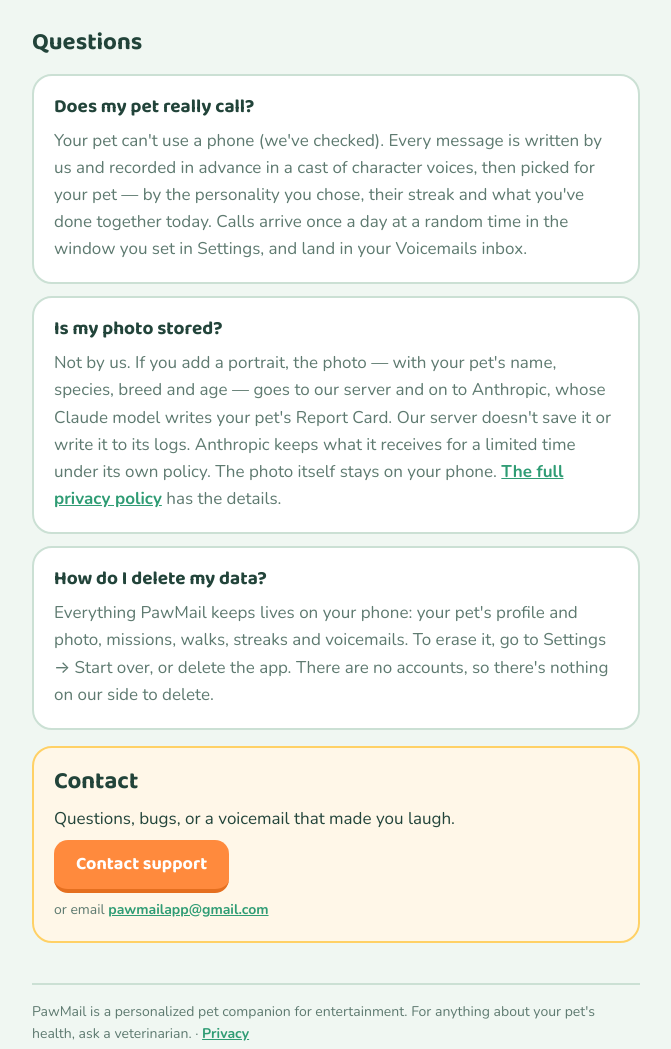
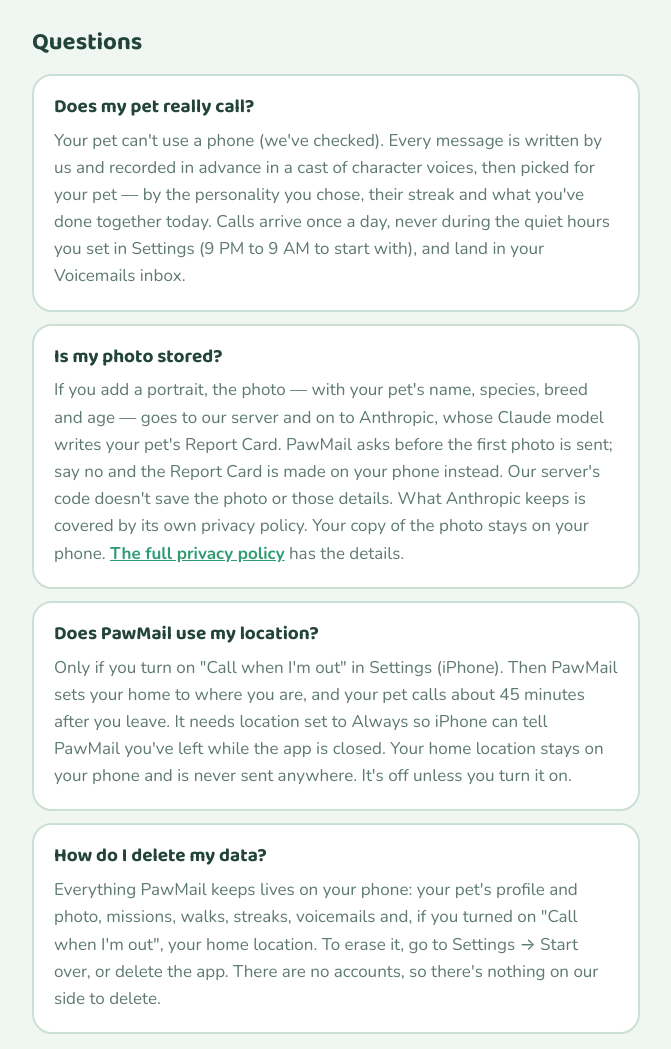
Before and after one commit to cobaltvids-boop/pawmail-site, a plain HTML site: page index.html in a window 1280 px wide. Shown: the part 347-1396 px from the top of the page, without its empty margins (304-975 px from the left). Drawn offline with nearby package versions, Linux system fonts and the light colour scheme.

Commit message:
Support + privacy: quiet hours, photo consent, location, server wording
Co-Authored-By: Claude Opus 5.5 <noreply@anthropic.com>

```diff
--- a/index.html
+++ b/index.html
@@ -40,19 +40,30 @@
         <p>
           Your pet can't use a phone (we've checked). Every message is written by us and recorded in
           advance in a cast of character voices, then picked for your pet — by the personality you
-          chose, their streak and what you've done together today. Calls arrive once a day at a random
-          time in the window you set in Settings, and land in your Voicemails inbox.
+          chose, their streak and what you've done together today. Calls arrive once a day, never during
+          the quiet hours you set in Settings (9 PM to 9 AM to start with), and land in your Voicemails inbox.
         </p>
       </div>
 
       <div class="card">
         <h3>Is my photo stored?</h3>
         <p>
-          Not by us. If you add a portrait, the photo — with your pet's name, species, breed and
-          age — goes to our server and on to Anthropic, whose Claude model writes your pet's Report
-          Card. Our server doesn't save it or write it to its logs. Anthropic keeps what it receives
-          for a limited time under its own policy. The photo itself stays on your phone.
+          If you add a portrait, the photo — with your pet's name, species, breed and age — goes to
+          our server and on to Anthropic, whose Claude model writes your pet's Report Card. PawMail
+          asks before the first photo is sent; say no and the Report Card is made on your phone
+          instead. Our server's code doesn't save the photo or those details. What Anthropic keeps is
+          covered by its own privacy policy. Your copy of the photo stays on your phone.
           <a href="privacy.html">The full privacy policy</a> has the details.
+        </p>
+      </div>
+
+      <div class="card">
+        <h3>Does PawMail use my location?</h3>
+        <p>
+          Only if you turn on "Call when I'm out" in Settings (iPhone). Then PawMail sets your home to
+          where you are, and your pet calls about 45 minutes after you leave. It needs location set to
+          Always so iPhone can tell PawMail you've left while the app is closed. Your home location stays
+          on your phone and is never sent anywhere. It's off unless you turn it on.
         </p>
       </div>
 
@@ -60,7 +71,7 @@
         <h3>How do I delete my data?</h3>
         <p>
           Everything PawMail keeps lives on your phone: your pet's profile and photo, missions,
-          walks, streaks and voicemails. To erase it, go to Settings → Start over, or delete the app.
+          walks, streaks, voicemails and, if you turned on "Call when I'm out", your home location. To erase it, go to Settings → Start over, or delete the app.
           There are no accounts, so there's nothing on our side to delete.
         </p>
       </div>
```
Also changed, not shown: privacy.html (+12 -8 lines).
